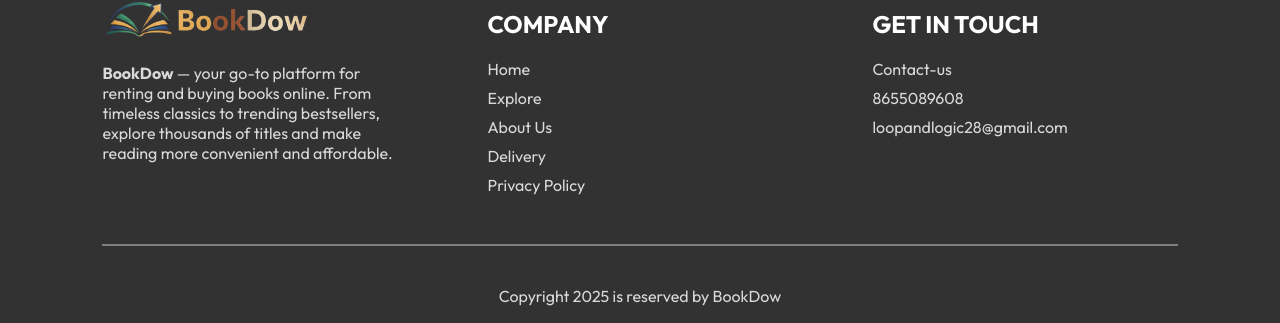
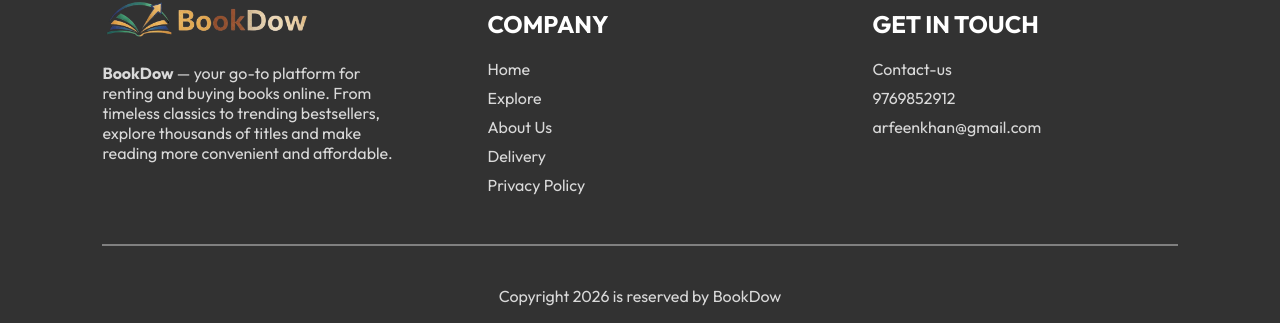
Before and after one commit to loopandlogic28-coder/Book_Rental, a React (Vite) app in the folder frontend/: page / in a window 1280 px wide. Shown: the part 1876-2199 px from the top of the page. Built offline with nearby package versions, Linux system fonts and the light colour scheme; no server answers.

Commit message:
Update owner name. Footer.jsx

```diff
--- a/frontend/src/components/Footer/Footer.jsx
+++ b/frontend/src/components/Footer/Footer.jsx
@@ -139,14 +139,14 @@ const Footer = () => {
           <ul>
 
             <li><Link to="/contactus">Contact-us</Link></li>
-            <li>8655089608</li>
+            <li>9769852912</li>
 
-            <li>loopandlogic28@gmail.com</li>
+            <li>arfeenkhan@gmail.com</li>
           </ul>
         </div>
       </div>
       <hr />
-      <p className="footer-copyright">Copyright 2025 is reserved by BookDow</p>
+      <p className="footer-copyright">Copyright 2026 is reserved by BookDow</p>
     </div>
   );
 };
```
